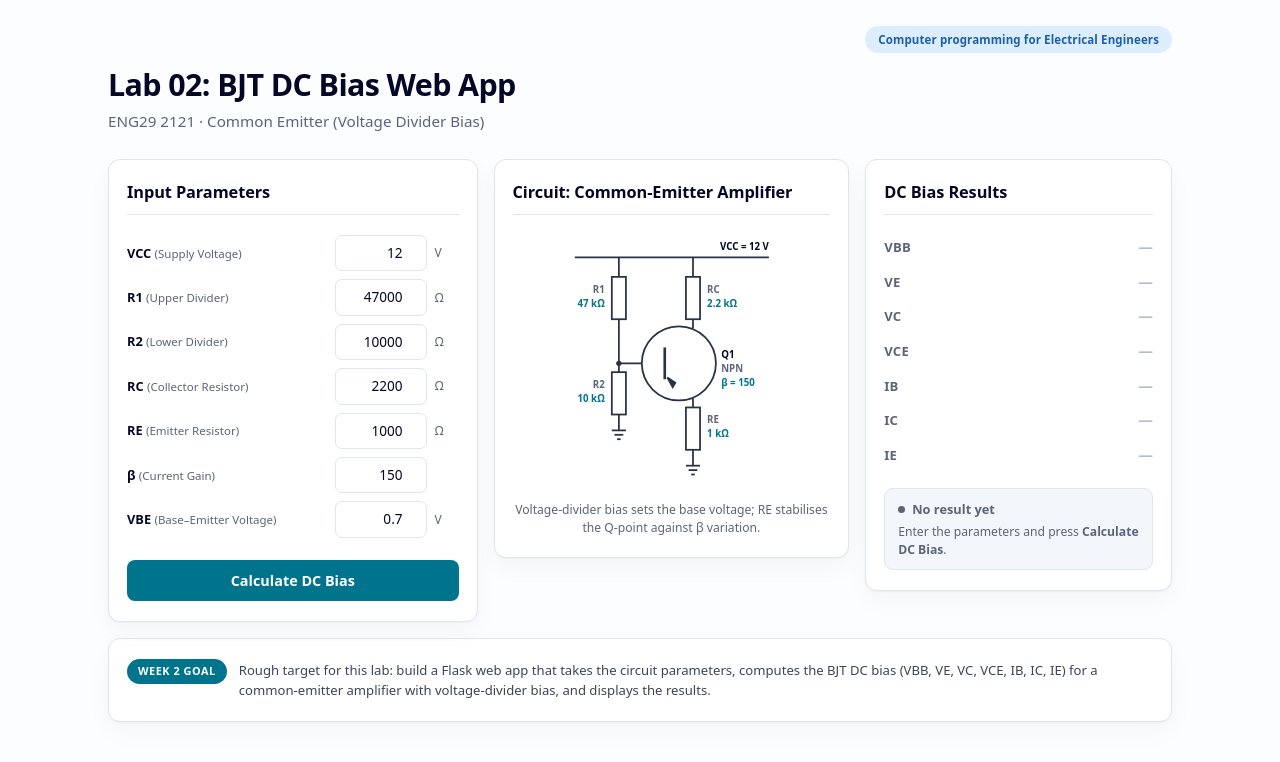
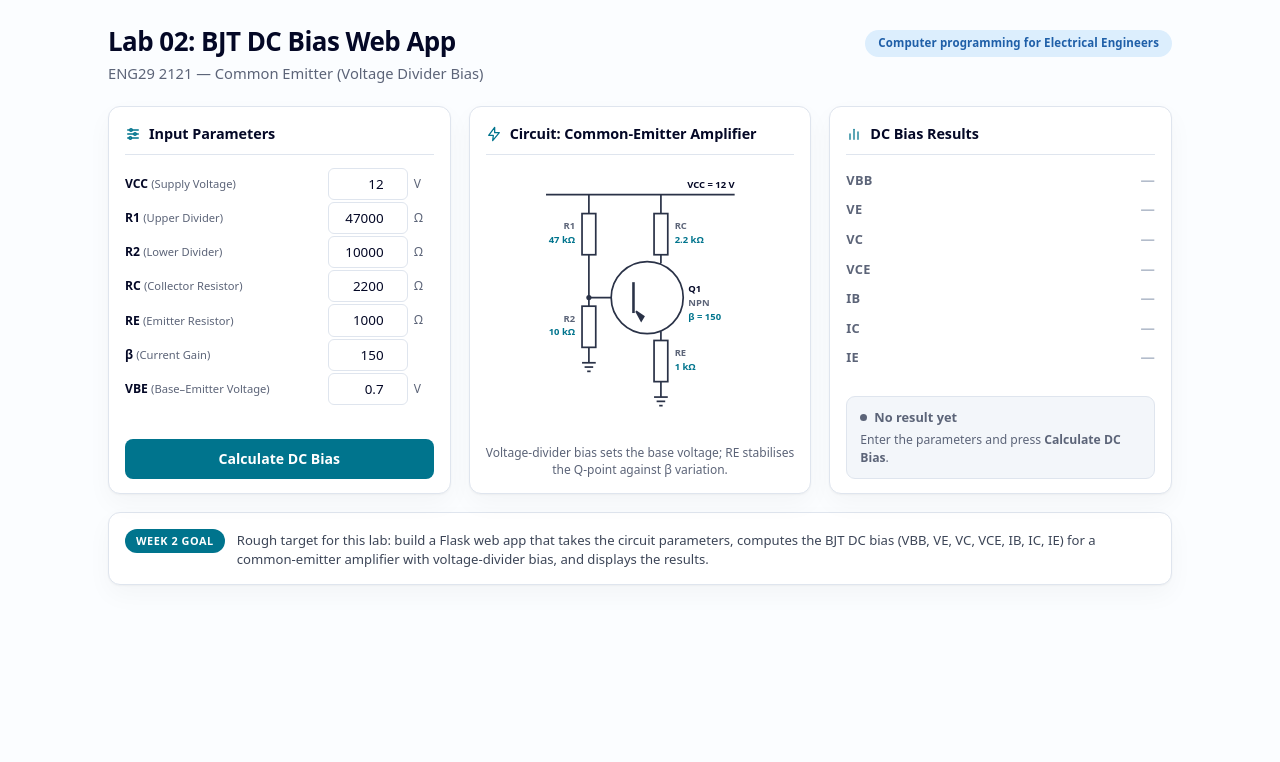
Before and after one commit to JirapatMax/Gitlab, a Flask app: page / in a window 1280 px wide. Shown: the top 762 px of the page. Run offline with Flask 3, Linux system fonts and the light colour scheme.

Commit message:
fix: match lab dashboard layout

```diff
--- a/static/style.css
+++ b/static/style.css
@@ -37,88 +37,117 @@ body {
 
 /* Header */
 
-.topbar {
+.page-head { margin-bottom: 22px; }
+
+.page-head-row {
   display: flex;
-  justify-content: flex-end;
-  margin-bottom: 14px;
+  align-items: flex-start;
+  justify-content: space-between;
+  gap: 24px;
+}
+
+.page-head h1 {
+  margin: 0 0 5px;
+  font-size: 1.62rem;
+  line-height: 1.2;
+  letter-spacing: -0.02em;
 }
 
 .course {
+  flex: none;
   display: inline-block;
+  margin-top: 4px;
   padding: 5px 13px;
   border-radius: 999px;
   background: var(--info-bg);
   color: var(--info-ink);
   font-size: 11.5px;
   font-weight: 600;
+  line-height: 1.45;
   letter-spacing: 0.01em;
 }
 
-.page-head { margin-bottom: 26px; }
-
-.page-head h1 {
-  margin: 0 0 6px;
-  font-size: 1.9rem;
-  line-height: 1.2;
-  letter-spacing: -0.02em;
+@media (max-width: 760px) {
+  .page-head-row { flex-direction: column; gap: 10px; }
+  .course { margin-top: 0; }
 }
 
 .subtitle {
   margin: 0;
   color: var(--muted);
-  font-size: 0.95rem;
+  font-size: 0.92rem;
 }
 
 /* Layout */
 
 .grid {
   display: grid;
-  grid-template-columns: minmax(0, 1.06fr) minmax(0, 1.02fr) minmax(0, 0.88fr);
-  gap: 16px;
-  align-items: start;
+  grid-template-columns: repeat(3, minmax(0, 1fr));
+  gap: 18px;
+  align-items: stretch;
 }
 
-@media (max-width: 1000px) {
+@media (max-width: 820px) {
   .grid { grid-template-columns: minmax(0, 1fr) minmax(0, 1fr); }
   .grid > .card:nth-child(2) { grid-column: 1 / -1; grid-row: 1; }
 }
 
-@media (max-width: 720px) {
+@media (max-width: 620px) {
   .page { padding: 20px 16px 44px; }
   .grid { grid-template-columns: minmax(0, 1fr); }
   .grid > .card:nth-child(2) { grid-column: auto; grid-row: auto; }
 }
 
 .card {
+  display: flex;
+  flex-direction: column;
   background: var(--card);
   border: 1px solid var(--line);
   border-radius: 12px;
-  padding: 20px 18px;
+  padding: 16px 16px 14px;
   box-shadow: 0 1px 2px rgba(4, 8, 38, 0.04), 0 10px 26px rgba(4, 8, 38, 0.035);
 }
 
 .card h2 {
-  margin: 0 0 16px;
-  padding-bottom: 10px;
+  display: flex;
+  align-items: center;
+  gap: 8px;
+  margin: 0 0 12px;
+  padding-bottom: 9px;
   border-bottom: 1px solid var(--line);
-  font-size: 1.02rem;
+  font-size: 0.9rem;
   font-weight: 650;
   letter-spacing: -0.005em;
 }
 
+.ico {
+  flex: none;
+  width: 16px;
+  height: 16px;
+  color: var(--accent);
+}
+
 /* Inputs */
 
-.field { padding: 4px 0; }
+.card form {
+  display: flex;
+  flex-direction: column;
+  flex: 1;
+}
+
+.fields { flex: 1; }
+
+.field { padding: 1px 0; }
 
 .field-row {
   display: grid;
-  grid-template-columns: minmax(0, 1fr) 92px 24px;
+  grid-template-columns: minmax(0, 1fr) 80px 20px;
   align-items: center;
-  gap: 8px;
+  gap: 6px;
 }
 
 .field label {
-  font-size: 0.8rem;
+  font-size: 0.76rem;
   font-weight: 600;
   color: var(--ink);
   line-height: 1.3;
@@ -126,22 +155,22 @@ body {
 
 .field .hint {
   font-weight: 400;
-  font-size: 0.72rem;
+  font-size: 0.7rem;
   color: var(--muted);
 }
 
 .field input {
   width: 100%;
   min-width: 0;
-  padding: 7px 8px;
+  padding: 5px 8px;
   font: inherit;
-  font-size: 0.85rem;
+  font-size: 0.84rem;
   font-variant-numeric: tabular-nums;
   text-align: right;
   color: var(--ink);
   background: #fff;
   border: 1px solid var(--line);
-  border-radius: 7px;
+  border-radius: 6px;
   transition: border-color 0.15s ease, box-shadow 0.15s ease;
 }
 
@@ -177,10 +206,10 @@ a:focus-visible {
 button {
   display: block;
   width: 100%;
-  margin-top: 18px;
-  padding: 10px 18px;
+  margin-top: 14px;
+  padding: 9px 18px;
   font: inherit;
-  font-size: 0.9rem;
+  font-size: 0.88rem;
   font-weight: 650;
   color: #fff;
   background: var(--accent);
@@ -198,9 +227,9 @@ button:active { transform: translateY(1px); }
 .schematic {
   display: block;
   width: 100%;
-  max-width: 330px;
+  max-width: 320px;
   height: auto;
-  margin: 4px auto 10px;
+  margin: 2px auto 12px;
 }
 
 .schematic .wire { stroke: #2a3247; stroke-width: 2; fill: none; }
@@ -214,8 +243,9 @@ button:active { transform: translateY(1px); }
 .schematic .label-value { fill: var(--accent); font-weight: 700; }
 
 .caption {
-  margin: 0;
-  font-size: 0.76rem;
+  margin: auto 0 0;
+  padding-top: 10px;
+  font-size: 0.75rem;
   line-height: 1.45;
   color: var(--muted);
   text-align: center;
@@ -223,50 +253,57 @@ button:active { transform: translateY(1px); }
 
 /* Results */
 
-.qtable { margin-top: -2px; }
+.qtable {
+  margin: -2px 0 4px;
+}
 
 .qrow {
   display: flex;
   align-items: baseline;
   justify-content: space-between;
   gap: 12px;
-  padding: 6px 0;
+  padding: 4px 0;
 }
 
 .qk {
-  font-size: 0.82rem;
+  font-size: 0.8rem;
   font-weight: 600;
   color: var(--muted);
   letter-spacing: 0.02em;
 }
 
 .qv {
-  font-size: 0.92rem;
+  font-size: 0.9rem;
   font-weight: 650;
   font-variant-numeric: tabular-nums;
 }
 
 .qv-empty { color: #b3bccb; }
 
-.qdetail {
-  margin-top: 8px;
-  padding-top: 6px;
+.qmeta {
+  margin: 14px 0 0;
+  padding-top: 10px;
   border-top: 1px dashed var(--line);
+  font-size: 0.76rem;
+  font-variant-numeric: tabular-nums;
+  color: var(--muted);
 }
 
-.qdetail .qrow { padding: 3px 0; }
-.qdetail .qv { font-weight: 600; font-size: 0.82rem; color: var(--muted); }
+.qmeta strong { font-weight: 650; color: var(--ink); }
 
 /* Status box */
 
 .status {
-  margin-top: 16px;
+  margin-top: auto;
   padding: 11px 13px;
   border: 1px solid var(--line);
   border-radius: 9px;
   background: #f3f6fa;
   color: var(--muted);
 }
+
+.results .status { margin-top: 16px; }
+.results .qtable { margin-bottom: auto; }
 
 .status-title {
   margin: 0;
@@ -362,10 +399,11 @@ button:active { transform: translateY(1px); }
 
 .goal {
   display: flex;
+  flex-direction: row;
   flex-wrap: wrap;
   align-items: baseline;
   gap: 12px;
-  margin-top: 16px;
+  margin-top: 18px;
 }
 
 .tag {
--- a/templates/index.html
+++ b/templates/index.html
@@ -1,18 +1,31 @@
 {% extends "base.html" %}
 
+{% macro icon(name) -%}
+<svg class="ico" viewBox="0 0 24 24" aria-hidden="true" fill="none" stroke="currentColor"
+     stroke-width="1.9" stroke-linecap="round" stroke-linejoin="round">
+  {%- if name == "sliders" -%}
+  <line x1="4" y1="6" x2="20" y2="6"/><line x1="4" y1="12" x2="20" y2="12"/><line x1="4" y1="18" x2="20" y2="18"/>
+  <circle cx="9" cy="6" r="2"/><circle cx="15" cy="12" r="2"/><circle cx="8" cy="18" r="2"/>
+  {%- elif name == "zap" -%}
+  <polygon points="13 2 4 14 11 14 10 22 20 10 13 10 13 2"/>
+  {%- else -%}
+  <line x1="6" y1="20" x2="6" y2="12"/><line x1="12" y1="20" x2="12" y2="5"/><line x1="18" y1="20" x2="18" y2="9"/>
+  {%- endif -%}
+</svg>
+{%- endmacro %}
+
 {% block content %}
-<header class="topbar">
-  <span class="course">Computer programming for Electrical Engineers</span>
+<header class="page-head">
+  <div class="page-head-row">
+    <h1>Lab 02: BJT DC Bias Web App</h1>
+    <span class="course">Computer programming for Electrical Engineers</span>
+  </div>
+  <p class="subtitle">ENG29 2121 &mdash; Common Emitter (Voltage Divider Bias)</p>
 </header>
 
-<div class="page-head">
-  <h1>Lab 02: BJT DC Bias Web App</h1>
-  <p class="subtitle">ENG29 2121 &middot; Common Emitter (Voltage Divider Bias)</p>
-</div>
-
 <div class="grid">
-  <section class="card">
-    <h2>Input Parameters</h2>
+  <section class="card input-card">
+    <h2>{{ icon("sliders") }}Input Parameters</h2>
 
     <form method="post" action="/">
       {% set fields = [
@@ -40,8 +53,8 @@
     </form>
   </section>
 
-  <section class="card">
-    <h2>Circuit: Common-Emitter Amplifier</h2>
+  <section class="card circuit-card">
+    <h2>{{ icon("zap") }}Circuit: Common-Emitter Amplifier</h2>
 
     <svg class="schematic" viewBox="0 0 360 295" role="img"
          aria-label="NPN common-emitter amplifier with voltage-divider bias: R1 from VCC to the base, R2 from the base to ground, RC from VCC to the collector, RE from the emitter to ground, and transistor Q1.">
@@ -99,7 +112,7 @@
   </section>
 
   <section class="card results">
-    <h2>DC Bias Results</h2>
+    <h2>{{ icon("bars") }}DC Bias Results</h2>
 
     <div class="qtable">
       {% if solution %}
@@ -114,10 +127,6 @@
       {% for qlabel, qvalue, qunit in main_rows %}
       <div class="qrow"><span class="qk">{{ qlabel }}</span><span class="qv">{{ qvalue|si(qunit) }}</span></div>
       {% endfor %}
-      <div class="qdetail">
-        <div class="qrow"><span class="qk">RB</span><span class="qv">{{ solution.exact.rb|si("Ω") }}</span></div>
-        <div class="qrow"><span class="qk">P</span><span class="qv">{{ solution.exact.p_transistor|si("W") }}</span></div>
-      </div>
       {% else %}
       {% for qlabel in ["VBB", "VE", "VC", "VCE", "IB", "IC", "IE"] %}
       <div class="qrow"><span class="qk">{{ qlabel }}</span><span class="qv qv-empty">&mdash;</span></div>
@@ -127,15 +136,20 @@
 
     {% if solution %}
     {% set status_titles = {
-         "active": "Active region operation OK",
+         "active": "Active region approximation OK",
          "near-saturation": "Close to saturation",
          "saturation": "Transistor in saturation",
          "cut-off": "Transistor cut off"} %}
     <div class="status status-{{ solution.region }}">
       <p class="status-title">{{ status_titles[solution.region] }}</p>
+      {% if solution.region == "active" %}
+      <p class="status-text">VCE = {{ solution.exact.vce|si("V") }} &gt; 0.2 V
+         (transistor in active region).</p>
+      {% else %}
       {% for message in solution.messages %}
       <p class="status-text">{{ message.text }}</p>
       {% endfor %}
+      {% endif %}
       {% if solution.ic_sat is not none %}
       <p class="status-text">IC(sat) = {{ solution.ic_sat|si("A") }},
          forced β = {{ "%.3g"|format(solution.forced_beta) }}.</p>
@@ -189,6 +203,8 @@
   <p class="muted">No comparison for this operating point: the approximate model needs an
      emitter resistor and a conducting transistor.</p>
   {% endif %}
+  <p class="qmeta">Thevenin base resistance <strong>RB = {{ solution.exact.rb|si("Ω") }}</strong>
+     &middot; transistor dissipation <strong>P = {{ solution.exact.p_transistor|si("W") }}</strong>.</p>
 </section>
 {% endif %}
 
```
Also changed, not shown: tests/test_app.py (+2 -1 lines).
